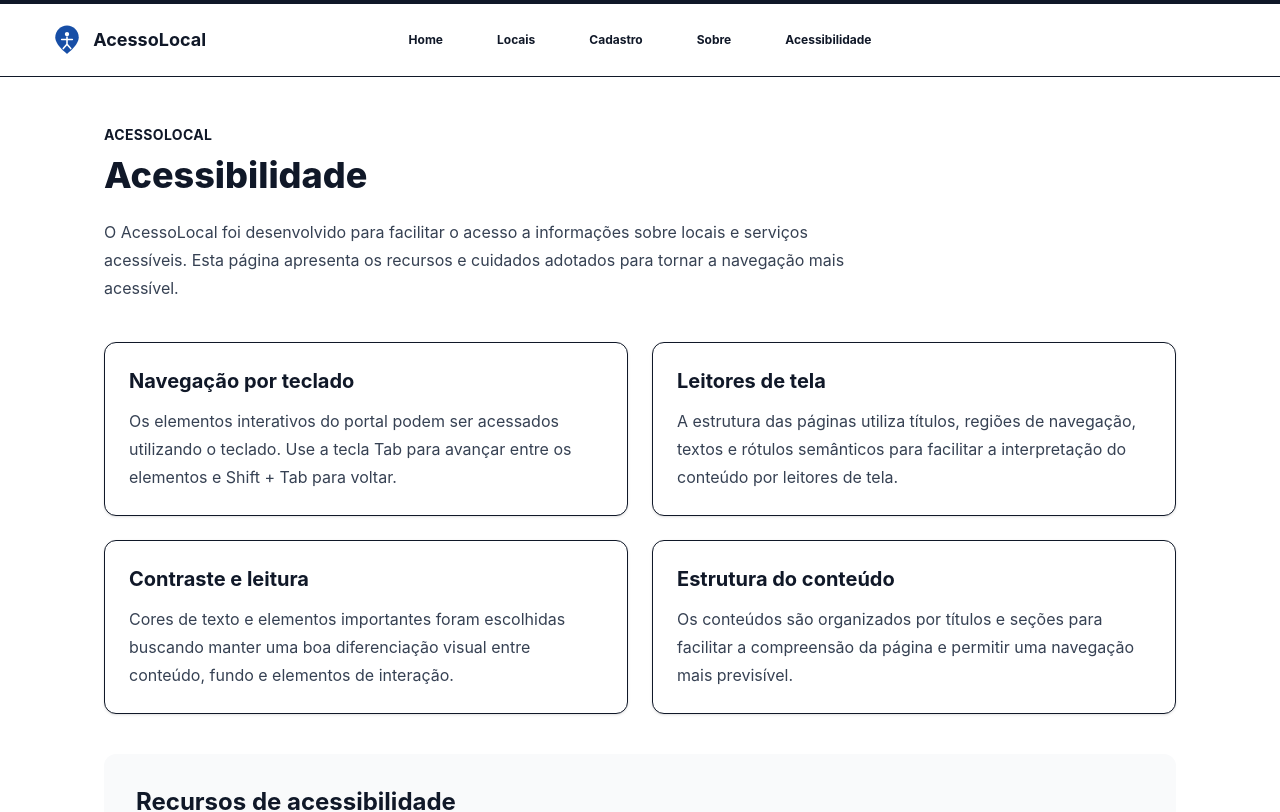
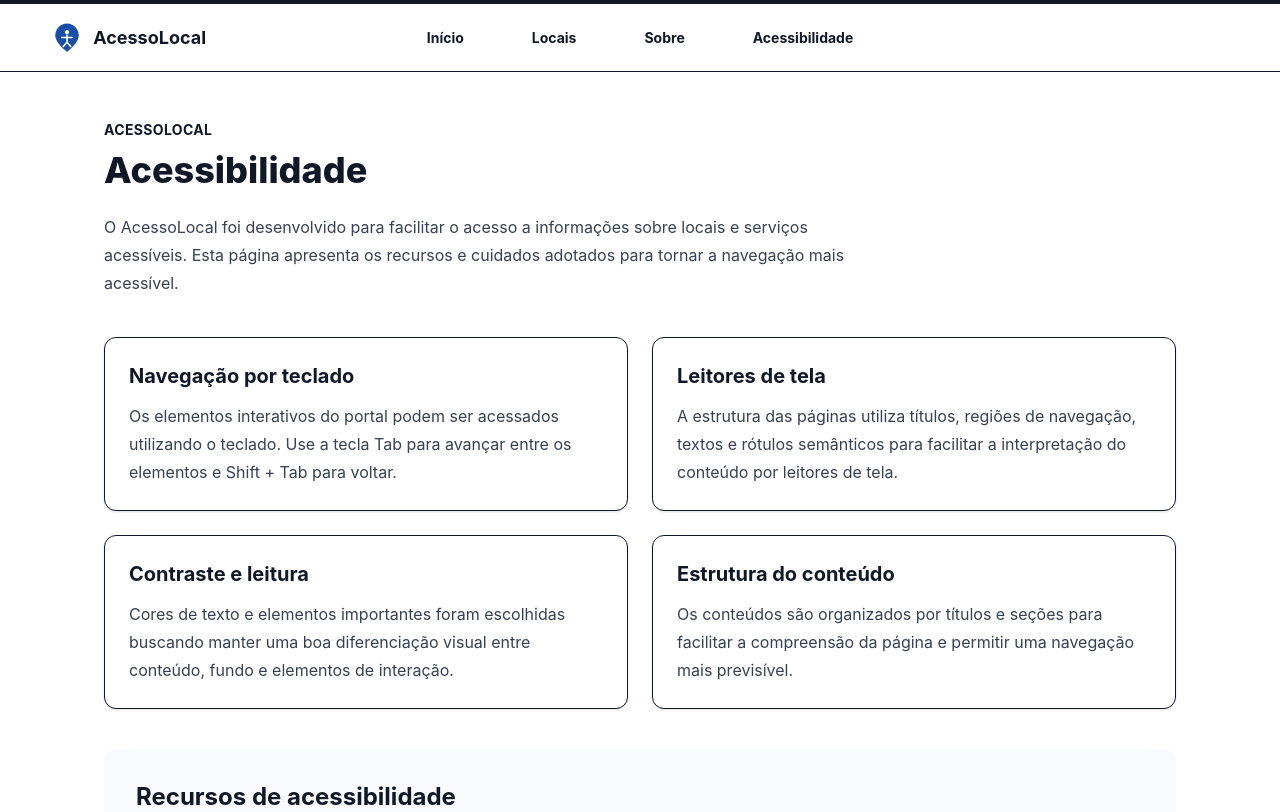
Before and after one commit to 1TDSPw-26/portal-locais-acessiveis, a React (Vite) app: page /acessibilidade in a window 1280 px wide. Shown: the top 812 px of the page. Built offline with nearby package versions, Linux system fonts and the light colour scheme.

Commit message:
fix: ajusta header para manter padrao do projeto

```diff
--- a/src/components/MainLayout/Header.tsx
+++ b/src/components/MainLayout/Header.tsx
@@ -2,51 +2,42 @@ import { Link, NavLink } from 'react-router-dom'
 import logo from '../../assets/logo.svg'
 
 const navigationItems = [
-  { label: 'Home', path: '/' },
+  { label: 'Início', path: '/' },
   { label: 'Locais', path: '/locais' },
-  { label: 'Cadastro', path: '/cadastro' },
   { label: 'Sobre', path: '/sobre' },
   { label: 'Acessibilidade', path: '/acessibilidade' },
 ]
 
+const focusRing =
+  'rounded-sm focus-visible:outline-2 focus-visible:outline-offset-2 focus-visible:outline-brand-primary'
+
 export default function Header() {
   return (
-    <header className="border-t-4 border-t-header-edge border-b border-b-border-subtle bg-white">
-      <a
-        href="#main-content"
-        className="sr-only focus:not-sr-only focus:fixed focus:left-4 focus:top-4 focus:z-50 focus:rounded-md focus:bg-brand-primary focus:px-4 focus:py-3 focus:font-bold focus:text-white"
-      >
-        Pular para o conteúdo principal
-      </a>
-
-      <div className="grid min-h-[72px] grid-cols-[minmax(180px,1fr)_auto_minmax(180px,1fr)] items-center gap-8 px-[clamp(24px,4vw,52px)] max-[820px]:grid-cols-[1fr_auto] max-[820px]:gap-x-6 max-[820px]:gap-y-3 max-[820px]:py-3.5 max-[520px]:grid-cols-1 max-[520px]:px-5">
+    <header className="grid min-h-[72px] grid-cols-[minmax(180px,1fr)_auto_minmax(180px,1fr)] items-center gap-8 border-t-4 border-t-header-edge border-b border-b-border-subtle bg-white px-[clamp(24px,4vw,52px)] max-[820px]:grid-cols-[1fr_auto] max-[820px]:gap-x-6 max-[820px]:gap-y-3 max-[820px]:py-3.5 max-[520px]:grid-cols-1 max-[520px]:px-5">
       <Link
         to="/"
-          className="flex w-max items-center gap-2.5 text-lg font-bold text-brand-primary focus-visible:outline-2 focus-visible:outline-offset-4 focus-visible:outline-brand-primary"
+        aria-label="AcessoLocal, ir para a página inicial"
+        className={`text-brand-primary flex w-max items-center gap-2.5 text-lg font-bold ${focusRing}`}
       >
-          <img
-            className="size-8 shrink-0"
-            src={logo}
-            alt="Logo do AcessoLocal"
-          />
-
+        <img className="size-8 shrink-0" src={logo} alt="" />
         <span>AcessoLocal</span>
       </Link>
 
       <nav
-          className="flex h-full items-center justify-center gap-[clamp(24px,4vw,50px)] max-[820px]:col-span-full max-[820px]:row-start-2 max-[820px]:min-w-0 max-[820px]:justify-start max-[820px]:gap-6 max-[820px]:overflow-x-auto max-[520px]:row-start-3 max-[520px]:gap-5"
+        className="flex h-full items-center justify-center max-[820px]:col-span-full max-[820px]:row-start-2 max-[820px]:min-w-0 max-[820px]:justify-start max-[820px]:overflow-x-auto max-[520px]:row-start-3"
         aria-label="Navegação principal"
       >
-          <ul className="flex h-full items-center gap-[inherit]">
+        <ul className="flex h-full items-center gap-[clamp(36px,5vw,76px)] max-[820px]:gap-8 max-[820px]:p-1 max-[520px]:gap-7">
           {navigationItems.map(({ label, path }) => (
-              <li className="h-full" key={label}>
+            <li className="h-full" key={path}>
               <NavLink
                 to={path}
+                end={path === '/'}
                 className={({ isActive }) =>
-                    `relative flex h-full items-center whitespace-nowrap px-0.5 text-xs font-bold text-gray-900 focus-visible:outline-2 focus-visible:outline-offset-4 focus-visible:outline-brand-primary max-[820px]:min-h-9 ${
+                  `relative flex h-full items-center px-0.5 text-sm font-bold whitespace-nowrap hover:text-brand-active max-[820px]:min-h-11 ${focusRing} ${
                     isActive
-                        ? "text-brand-active after:absolute after:right-0 after:bottom-3.5 after:left-0 after:h-0.5 after:bg-brand-active after:content-[''] max-[820px]:after:bottom-0"
-                        : ''
+                      ? "text-brand-active after:bg-brand-active after:absolute after:right-0 after:bottom-3.5 after:left-0 after:h-0.5 after:content-[''] max-[820px]:after:bottom-1.5"
+                      : 'text-gray-900'
                   }`
                 }
               >
@@ -59,11 +50,10 @@ export default function Header() {
 
       <Link
         to="/cadastro"
-          className="inline-flex min-h-10.5 items-center justify-center justify-self-end rounded-[7px] bg-brand-action px-5.5 text-[13px] font-bold whitespace-nowrap text-white transition-opacity hover:opacity-90 focus-visible:outline-2 focus-visible:outline-offset-4 focus-visible:outline-brand-primary max-[520px]:row-start-2 max-[520px]:justify-self-stretch"
+        className="bg-brand-action inline-flex min-h-11 items-center justify-center justify-self-end rounded-[7px] px-5.5 text-[13px] font-bold whitespace-nowrap text-white hover:bg-brand-footer focus-visible:outline-2 focus-visible:outline-offset-2 focus-visible:outline-brand-primary max-[520px]:row-start-2 max-[520px]:justify-self-stretch"
       >
         Cadastrar local
       </Link>
-      </div>
     </header>
   )
 }
```
Lines whose indentation alone changed are shown as unchanged.
